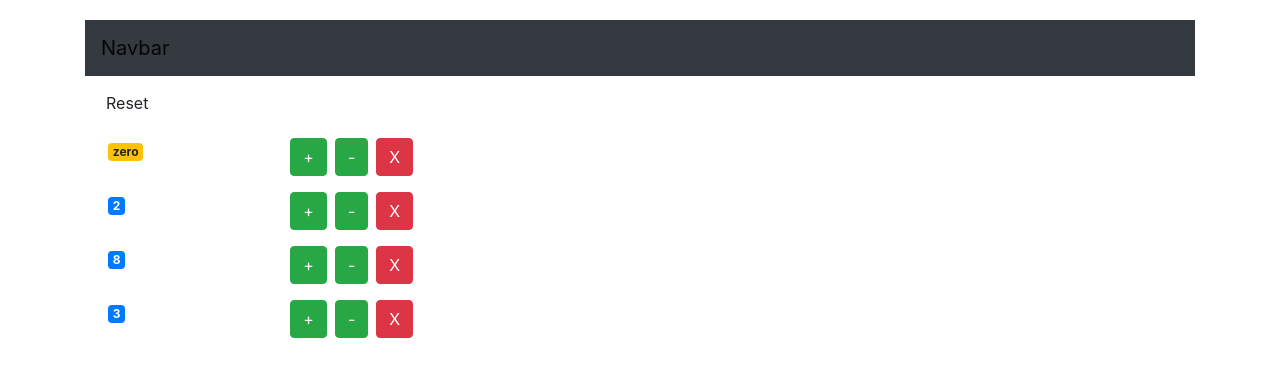
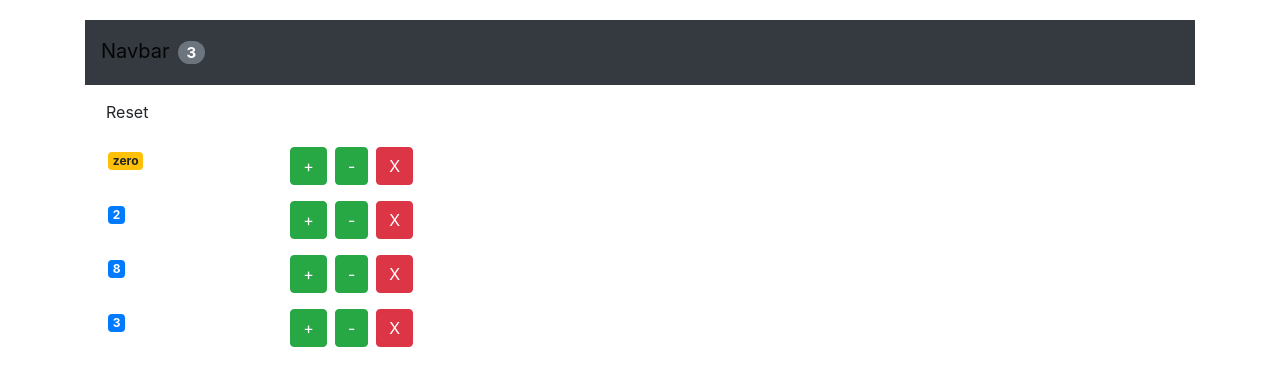
Before and after one commit to PeymanHosseini/react, a React (Create React App) app: page / in a window 1280 px wide. Shown: the top 386 px of the page. Built offline with nearby package versions, Linux system fonts and the light colour scheme.

Commit message:
navbar totalCount badge

```diff
--- a/src/App.js
+++ b/src/App.js
@@ -40,7 +40,9 @@
   render() {
     return (
       <main className="container">
-        <Navbar />
+        <Navbar
+          totalCount={this.state.counters.filter(c => c.value > 0).length}
+        />
         <button type="button" className="btn  m-2" onClick={this.handleReset}>
           Reset
         </button>
--- a/src/components/navbar.jsx
+++ b/src/components/navbar.jsx
@@ -5,8 +5,11 @@
     return (
       <div>
         <nav className="navbar navbar-light bg-dark">
-          <a className="navbar-brand" href="www.google.com">
+          <a className="navbar-brand " href="www.google.com">
             Navbar
+            <span className="badge badge-pill badge-secondary m-2">
+              {this.props.totalCount}
+            </span>
           </a>
         </nav>
       </div>
```
